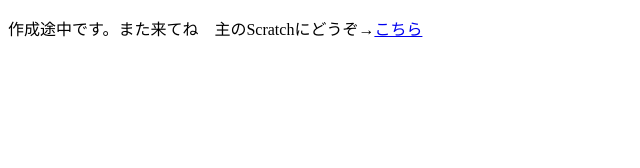
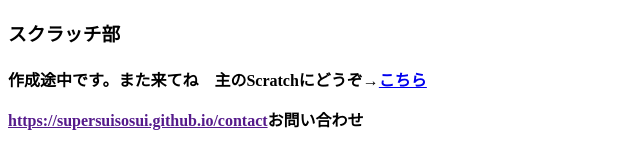
Before and after one commit to supersuisosui/home, a plain HTML site: page index.html in a window 1280 px wide. Shown: the whole page, without its empty margins (0-640 px from the left). Drawn offline with Linux system fonts and the light colour scheme.

Commit message:
Update index.html

```diff
--- a/index.html
+++ b/index.html
@@ -6,6 +6,12 @@
     <title>scratchbu</title>
 </head>
 <main>
-    <p class="lead mt-5">作成途中です。また来てね　主のScratchにどうぞ→<a href="https://scratch.mit.edu/users/_-_-0--0-_-_/">こちら</a></p>
+  <h3>
+    <p>スクラッチ部</p>
+  </h3>
+    <h4>
+      <p class="lead mt-5">作成途中です。また来てね　主のScratchにどうぞ→<a href="https://scratch.mit.edu/users/_-_-0--0-_-_/">こちら</a></p>
+        <p class="lead mt-5"><a href="">https://supersuisosui.github.io/contact</a>お問い合わせ</p>
+    </h4>
 </main>
 </html>
```
